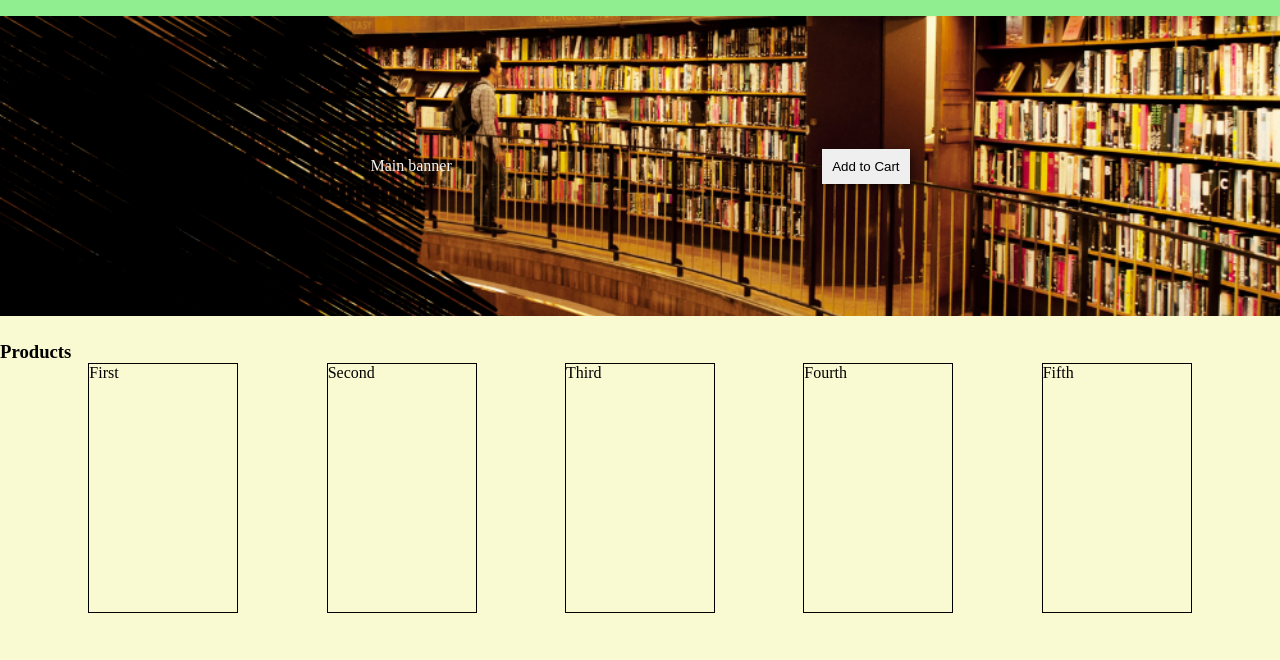
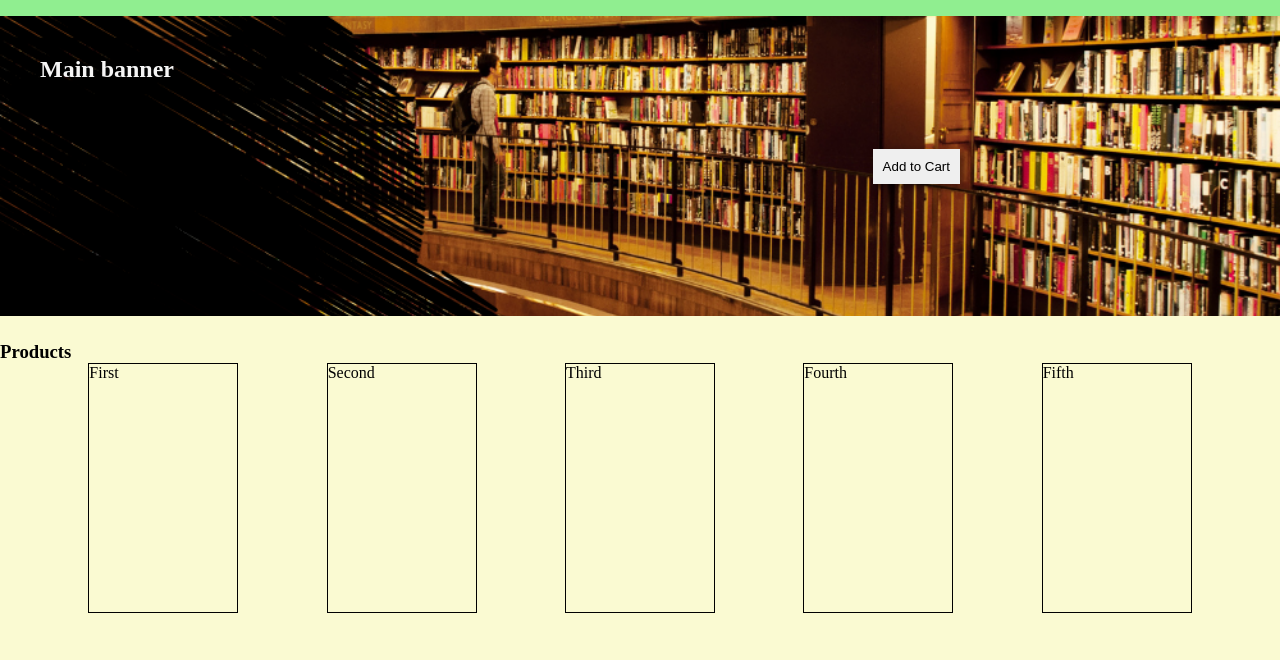
Before and after one commit to zsolt-nagy/zsolt-nagy.github.io3, a website: page index.html in a window 1280 px wide. Shown: the part 59-719 px from the top of the page. Drawn offline with Linux system fonts and the light colour scheme.

Commit message:
banner content changes

```diff
--- a/index.html
+++ b/index.html
@@ -27,7 +27,7 @@
     </header>
     <main>
       <section class="main-banner">
-        Main banner
+        <h2 class="banner-tagline">Main banner</h2>
         <button class="banner-button">
           Add to Cart
         </button>
--- a/style.css
+++ b/style.css
@@ -42,11 +42,18 @@ html {
   height: 300px;
   color: whitesmoke;
   display: flex;
-  align-items: center;
-  justify-content: space-evenly;
+  align-items: flex-start;
+  justify-content: space-between;
+}
+
+.banner-tagline {
+  margin-top: 40px;
+  margin-left: 40px;
 }
 
 .banner-button {
+  margin-top: calc((300px - 35px)/2);
+  margin-right: 25%;
   padding: 10px;
   border: none;
   box-shadow: 3px 3px 8px rgba(0, 0, 0, 0.5);
```
